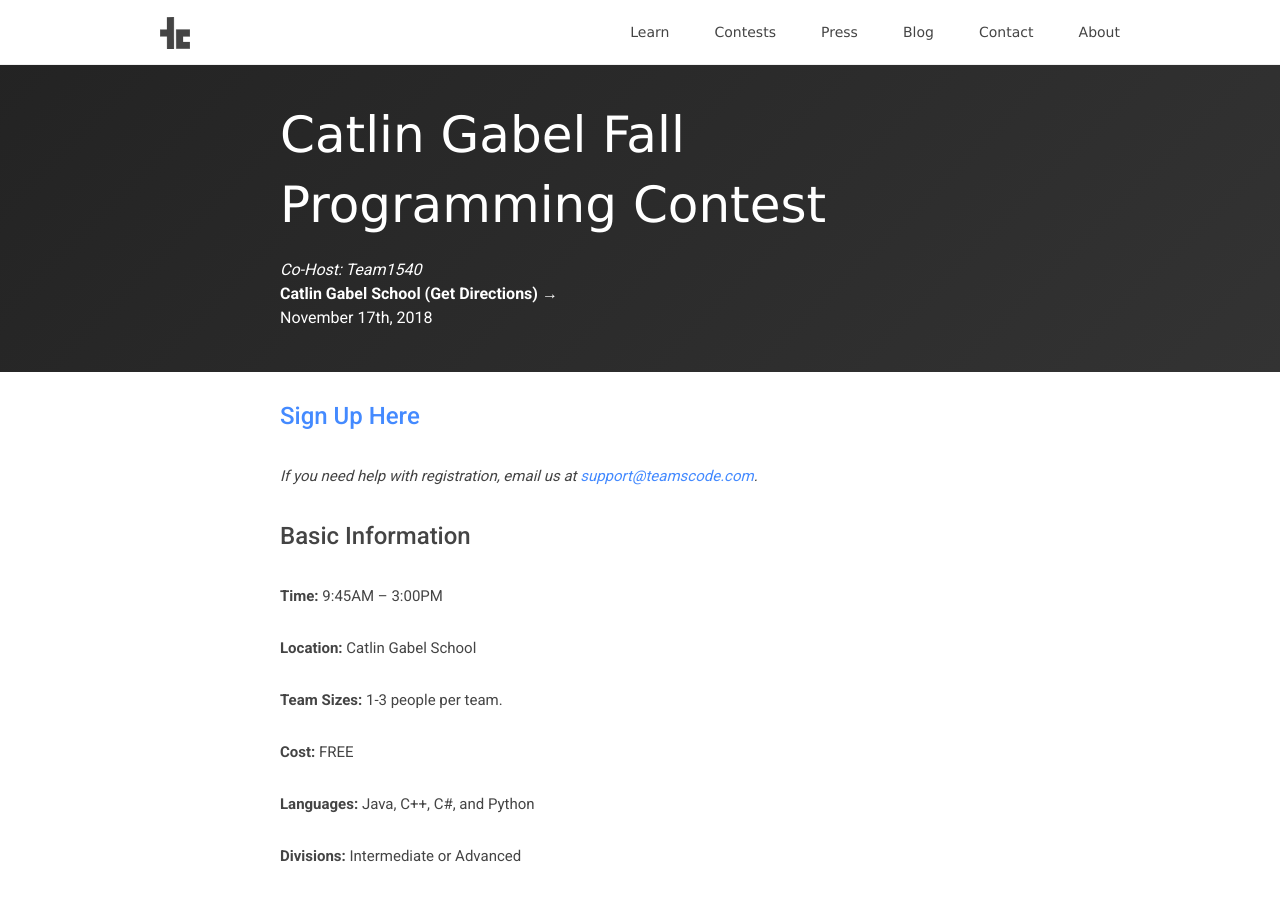
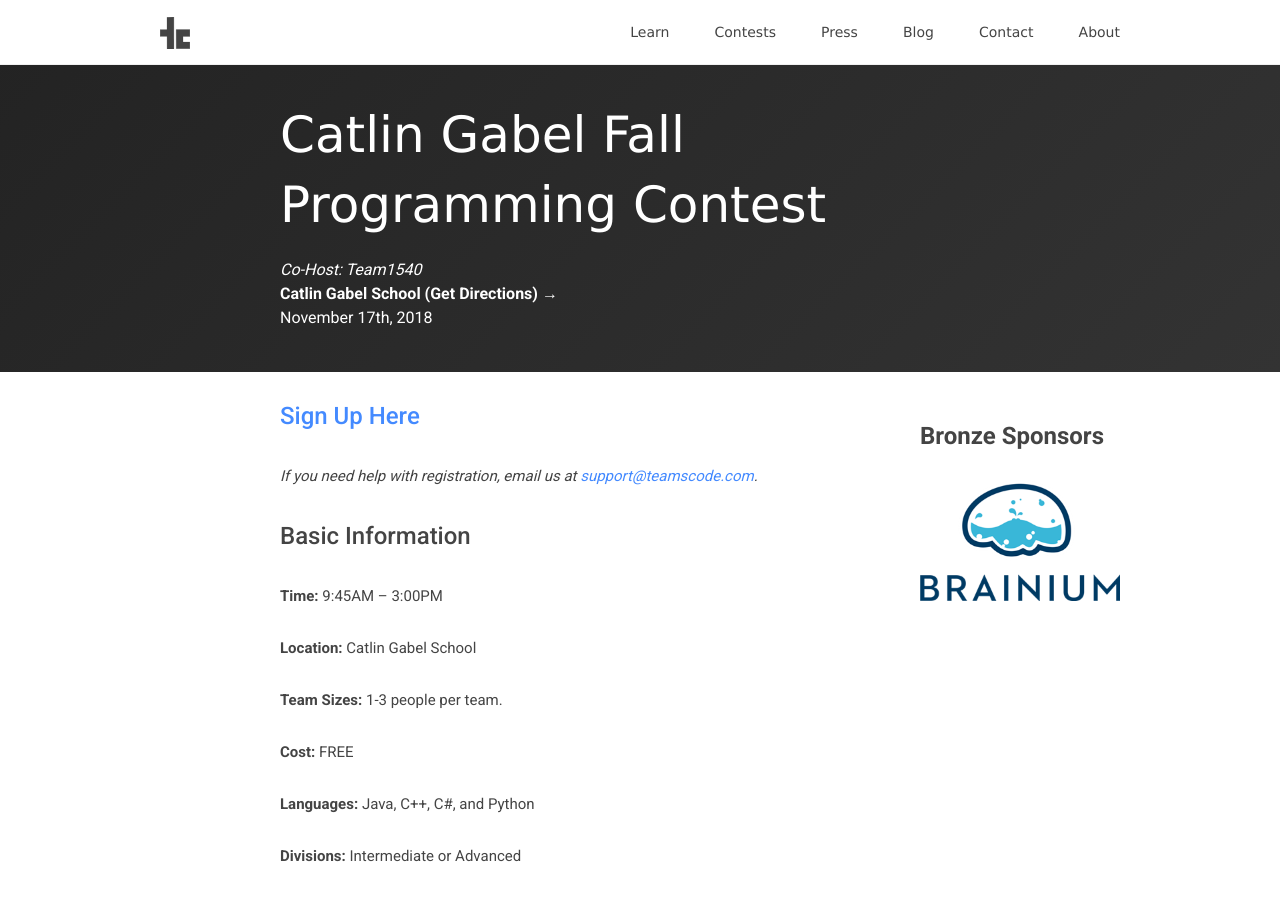
Before and after one commit to teamscode/teamscode.github.io, a Jekyll site: the page built from _posts/contests/2018-08-31-catlin-gabel-fall-programming-contest.md, in a window 1280 px wide and 900 px high. Built offline with Jekyll 4.4.1, drawn with Linux system fonts in a browser that asks for light colours; nearby versions of some CDN libraries; some of the changed text lies outside the part shown.

Commit message:
added brainium logo to oregon and homepage

```diff
--- a/_posts/contests/2018-08-31-catlin-gabel-fall-programming-contest.md
+++ b/_posts/contests/2018-08-31-catlin-gabel-fall-programming-contest.md
@@ -7,6 +7,11 @@ contest_location: Catlin Gabel School
 contest_location_link: https://www.google.com/maps/dir/''/catlin+gabel+school/data=!4m5!4m4!1m0!1m2!1m1!1s0x549509433a879379:0x688f19935355949f?sa=X&ved=2ahUKEwj2kdrV45fdAhXfHTQIHUdLBt0Q9RcwE3oECAcQEw
 contest_date: November 17th, 2018
 ---
+
+<div style="float: right; margin-right: -120px; margin-left: 10px; text-align: center;">
+  <h1 style="text-align: left;"><b>Bronze Sponsors</b></h1>
+  <a href="http://www.brainiumstudios.com"><img src="/assets/images/sponsor_brainium.png" alt="Brainium" style="width: 200px;"></a>
+</div>
 
 <h1><a href="https://docs.google.com/forms/d/e/1FAIpQLSesPGw5SnmhiI3jgIbkzR7oYUWOf770NTzU_QXcHXXffs445g/viewform?usp=send_form">Sign Up Here</a></h1>
 
@@ -86,6 +91,12 @@ _** If a team answers C (0 ≤ C < T) out of T test cases correctly on a problem
 
 _*** Every attempt after the first one on problem N will add N minutes to your time score. For example, retrying problem 3 will add 3 minutes to your time score, and retrying problem 15 will add 15 minutes to your time score._
 
+# Sponsors
+
+## **Bronze Sponsor:** <a href="http://www.brainiumstudios.com">Brainium</a>
+
+<a href="http://www.brainiumstudios.com"><img src="/assets/images/sponsor_brainium.png" alt="Brainium" style="width: 200px; margin-right: 20px;"></a>
+
 # Prizes (For top 3 teams in each division): #
 
 Advanced: $250/$150/$125
--- a/index.html
+++ b/index.html
@@ -188,6 +188,7 @@ layout: default
   <a href="https://crelate.com"><img src="/assets/images/sponsor_crelate.png" alt="Crelate" style="width:180px;"></a>
   <a href="https://twilio.com"><img src="/assets/images/sponsor_twilio.png" alt="Twilio" style="width:180px;"></a>
   <a href="https://topcoder.com"><img src="/assets/images/sponsor_topcoder.png" alt="Topcoder" style="width: 180px;"></a>
+  <a href="http://www.brainiumstudios.com"><img src="/assets/images/sponsor_brainium.png" alt="Brainium" style="width: 180px;"></a>
 </div>
 <br>
 <div style="text-align: center; margin-bottom: 60px;">
--- a/press.html
+++ b/press.html
@@ -57,7 +57,6 @@ header: Press
     <div class="column" id="column-image">
       <img class="press-large-image" src="/assets/press_images/press_image.jpg"/>
       <br>
-
       <img class="press-large-image" src="/assets/press_images/mihs_team_press_image.JPG"/>
     </div>
   </div>
```
Also changed, not shown: assets/images/sponsor_brainium.png (added).
